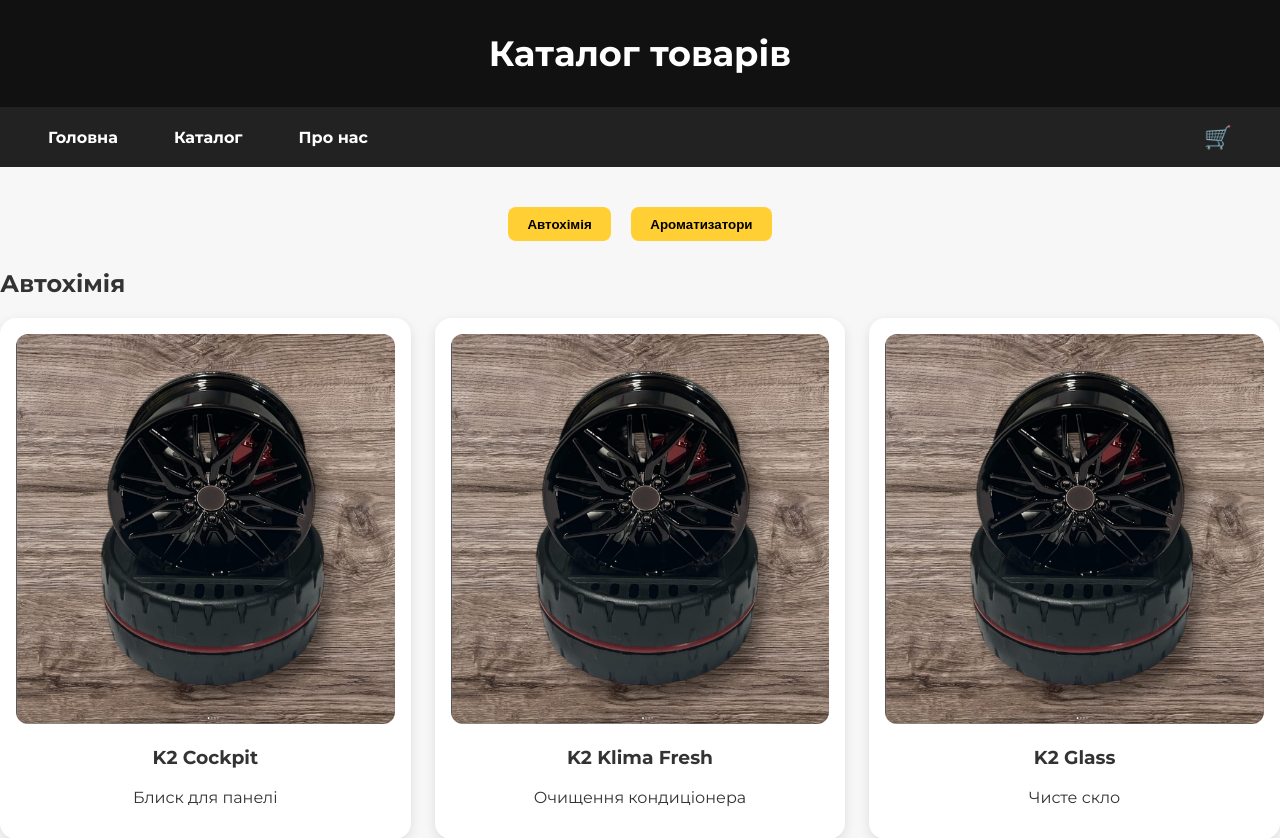
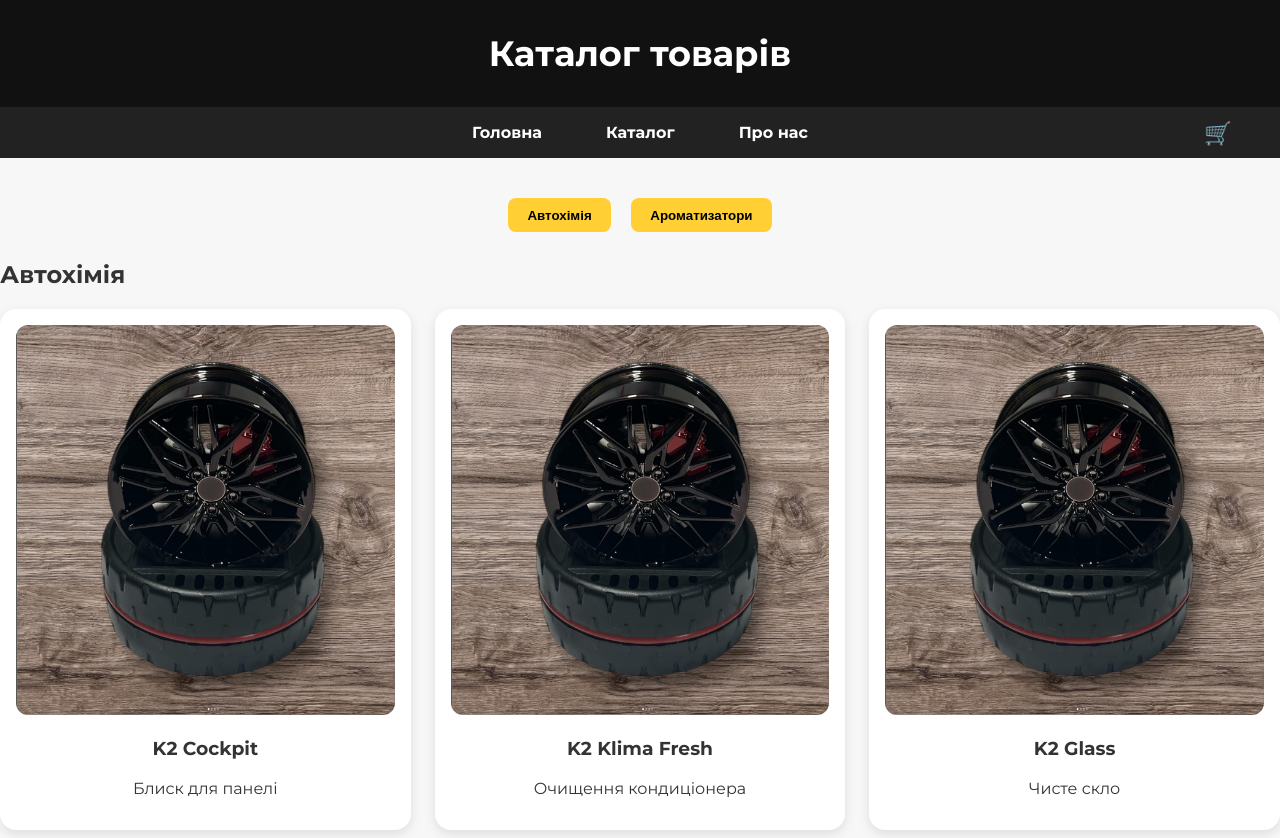
Before and after one commit to lux-car-parfum/shop, a plain HTML site: page catalog.html in a window 1280 px wide. Shown: the top 838 px of the page. Drawn offline with Linux system fonts and the light colour scheme.

Commit message:
Додано сайт Lux Car Parfum

```diff
--- a/catalog.html
+++ b/catalog.html
@@ -22,23 +22,30 @@
 
         nav {
   display: flex;
-      justify-content: space-between;
+  justify-content: center;
   align-items: center;
   background: #222;
   padding: 1rem 2rem;
+  gap: 2rem;
+  flex-wrap: wrap;
+  position: relative;
 }
 
 .nav-links {
   display: flex;
-      gap: 1.5rem;
+  gap: 2rem;
+  justify-content: center;
 }
 
 .cart-icon {
+  position: absolute;
+  right: 2rem;
   color: #fff;
   text-decoration: none;
   font-size: 1.4rem;
   transition: 0.2s;
 }
+
 
     .cart-icon:hover {
         opacity: 0.8;
```
Also changed, not shown: about.html (+8 -2 lines), cart.html (+24 -5 lines), index.html (+8 -2 lines). Lines whose indentation alone changed are shown as unchanged.
